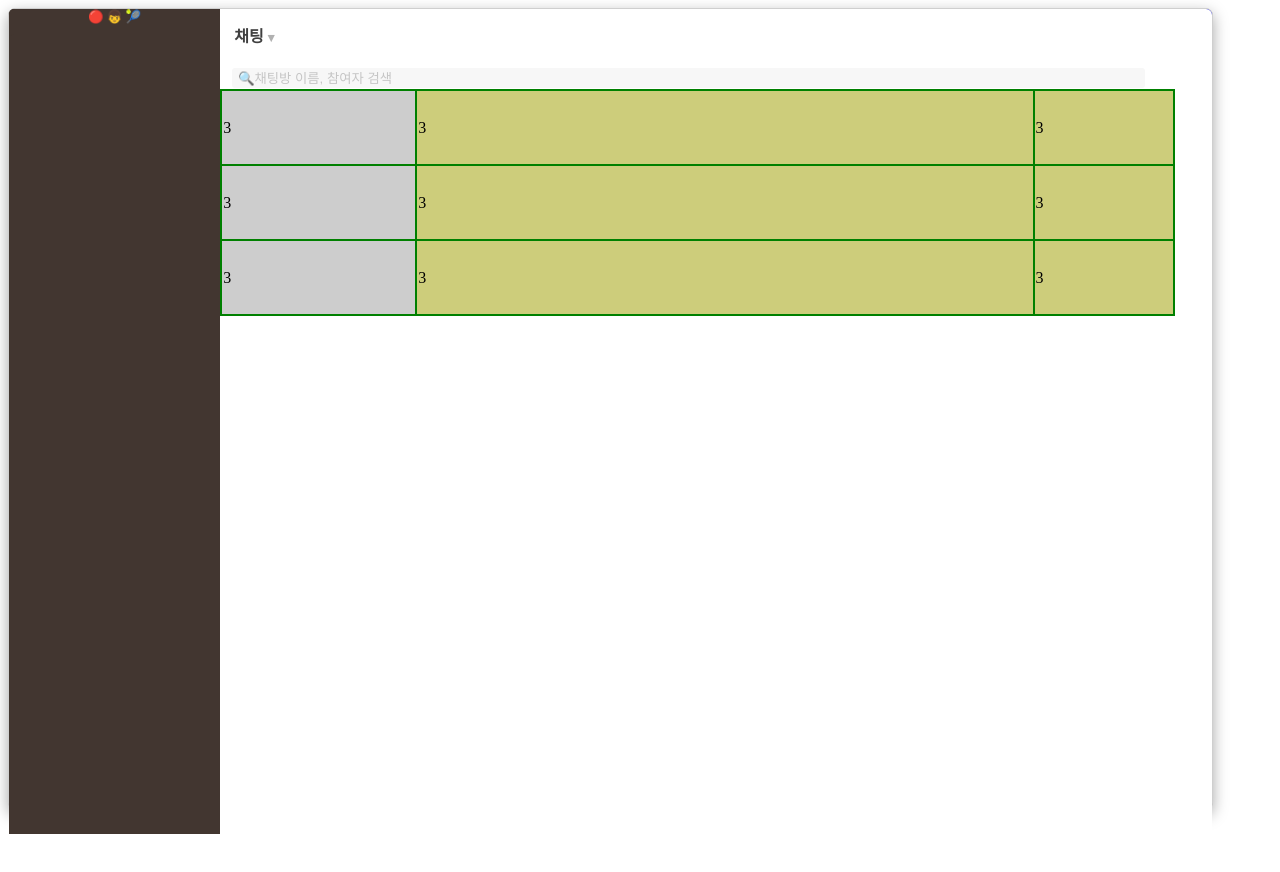
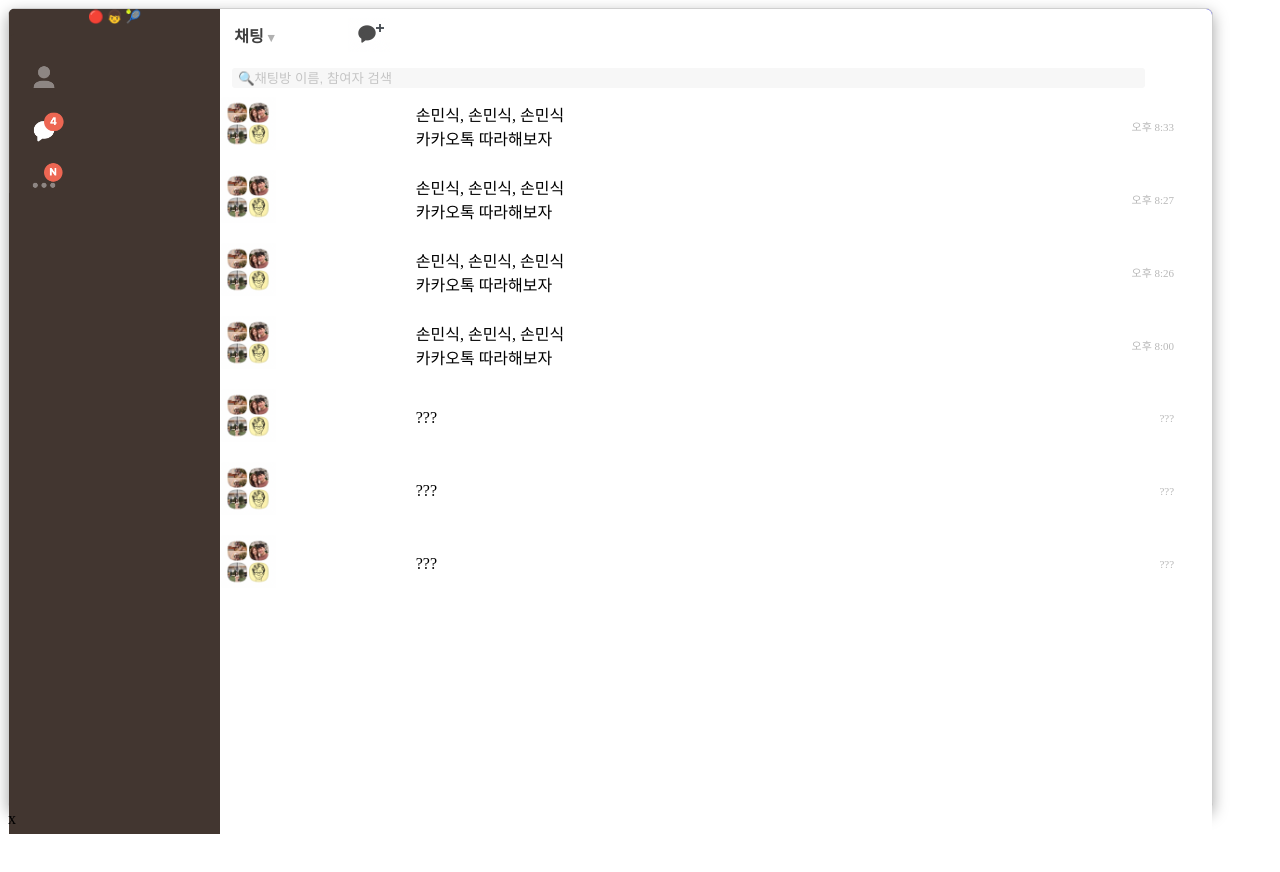
Before and after one commit to MinSikSon/web-service, a plain HTML site: page chat/main.html in a window 1280 px wide. Drawn offline with Linux system fonts and the light colour scheme.

Commit message:
프로젝트 완성성

```diff
--- a/chat/main.css
+++ b/chat/main.css
@@ -23,7 +23,6 @@
 }
 .box#left_top {
   height: 25px;
-  /* background-color: rgba(10, 54, 48, 100); */
   background-color: rgba(66, 54, 48, 100);
   font-size: 12.5px;
   text-align: center;
@@ -34,6 +33,19 @@
   background-color: rgba(66, 54, 48, 100);
   color: white;
   border-radius: 5px 0px 0px 0px;
+}
+img#img1 {
+  padding-top: 26px;
+  width: 70px;
+}
+/* img#img1:hover {
+  background-color: rgba(0, 0, 0, 10);
+} */
+img#img2 {
+  position: absolute;
+  left: 348px;
+  top: 18px;
+  height: 34px;
 }
 .box#right {
   height: 100vh;
@@ -87,6 +99,7 @@
   width: 74.6vw;
   background-color: green;
   border: 0px;
+  border-collapse: collapse;
 }
 /* tr {
   height: 20px;
@@ -99,15 +112,29 @@
 
 td.chat_picture {
   width: 14vw;
-  background-color: rgba(205, 205, 205, 100);
+  background-color: rgba(255, 255, 255, 100);
 }
 
 td.chat_title {
-  width: 45vw;
-  background-color: rgba(205, 205, 123, 100);
+  width: 43vw;
+  background-color: rgba(255, 255, 255, 100);
 }
 
 td.chat_date {
-  width: 10vw;
-  background-color: rgba(205, 205, 123, 100);
+  width: 12vw;
+  /* background-color: rgba(205, 205, 123, 100); */
+  background-color: rgba(255, 255, 255, 100);
+  color: rgba(184, 184, 184, 100);
+  font-size: 11px;
+  text-align: right;
 }
+
+/* tr.table-contents:hover { */
+tr.table_contents:hover {
+  background-color: gray;
+  color: gray;
+}
+
+img#img3 {
+  width: 55px;
+}
--- a/chat/main.html
+++ b/chat/main.html
@@ -15,29 +15,65 @@
             <div class="box" id="left_top">
                 🔴 👦 🎾
             </div>
-            <div class="box" id="left_bottom"></div>
+            <div class="box" id="left_bottom">
+                <img id="img1" src="./img/img1.png">
+            </div>
         </div>
         <div class="box" id="right">
             <div class="box" id="right_top">
-                <div id="right_title">채팅 <div id="right_title_imoji">▾</div></div>
+                <div id="right_title">채팅 <div id="right_title_imoji">▾</div>
+                </div>
+                <img id="img2" src="./img/img2.png">
                 <input id="search" placeholder=" 🔍채팅방 이름, 참여자 검색">
             </div>
             <div class="box" id="right_bottom">
                 <table>
-                    <tr>
-                        <td class="chat_picture">3</td>
-                        <td class="chat_title">3</td>
-                        <td class="chat_date">3</td>
+                    <tr class="table_contents">
+                        <td class="chat_picture"><img id="img3" src="./img/img3.png"></td>
+                        <td class="chat_title">
+                            <div>손민식, 손민식, 손민식</div>
+                            <div>카카오톡 따라해보자</div>
+                        </td>
+                        <td class="chat_date">오후 8:33</td>
                     </tr>
-                    <tr>
-                        <td class="chat_picture">3</td>
-                        <td class="chat_title">3</td>
-                        <td class="chat_date">3</td>
+                    <tr class="table_contents">
+                        <td class="chat_picture"><img id="img3" src="./img/img3.png"></td>
+                        <td class="chat_title">
+                            <div>손민식, 손민식, 손민식</div>
+                            <div>카카오톡 따라해보자</div>
+                        </td>
+                        <td class="chat_date">오후 8:27</td>
                     </tr>
-                    <tr>
-                        <td class="chat_picture">3</td>
-                        <td class="chat_title">3</td>
-                        <td class="chat_date">3</td>
+                    <tr class="table_contents">
+                        <td class="chat_picture"><img id="img3" src="./img/img3.png"></td>
+                        <td class="chat_title">
+                            <div>손민식, 손민식, 손민식</div>
+                            <div>카카오톡 따라해보자</div>
+                        </td>
+                        <td class="chat_date">오후 8:26</td>
+                    </tr>
+                    <tr class="table_contents">
+                        <td class="chat_picture"><img id="img3" src="./img/img3.png"></td>
+                        <td class="chat_title">
+                            <div>손민식, 손민식, 손민식</div>
+                            <div>카카오톡 따라해보자</div>
+                        </td>
+                        <td class="chat_date">오후 8:00</td>
+                    </tr>
+                    <tr class="table_contents">
+                        <td class="chat_picture"><img id="img3" src="./img/img3.png"></td>
+                        <td class="chat_title">???</td>
+                        <td class="chat_date">???</td>
+                    </tr>
+                    <tr class="table_contents">
+                        <td class="chat_picture"><img id="img3" src="./img/img3.png"></td>
+                        <td class="chat_title">???</td>
+                        <td class="chat_date">???</td>
+                    </tr>
+                    <tr class="table_contents">
+                        <td class="chat_picture"><img id="img3" src="./img/img3.png"></td>
+                        <td class="chat_title">???</td>
+                        <td class="chat_date">???</td>
                     </tr>
                 </table>
             </div>
@@ -45,4 +81,4 @@
     </div>
 </body>
 
-</html>
+</html>x
```
Also changed, not shown: chat/img/img1.png (added), chat/img/img2.png (added), chat/img/img3.png (added), 3 other files.
